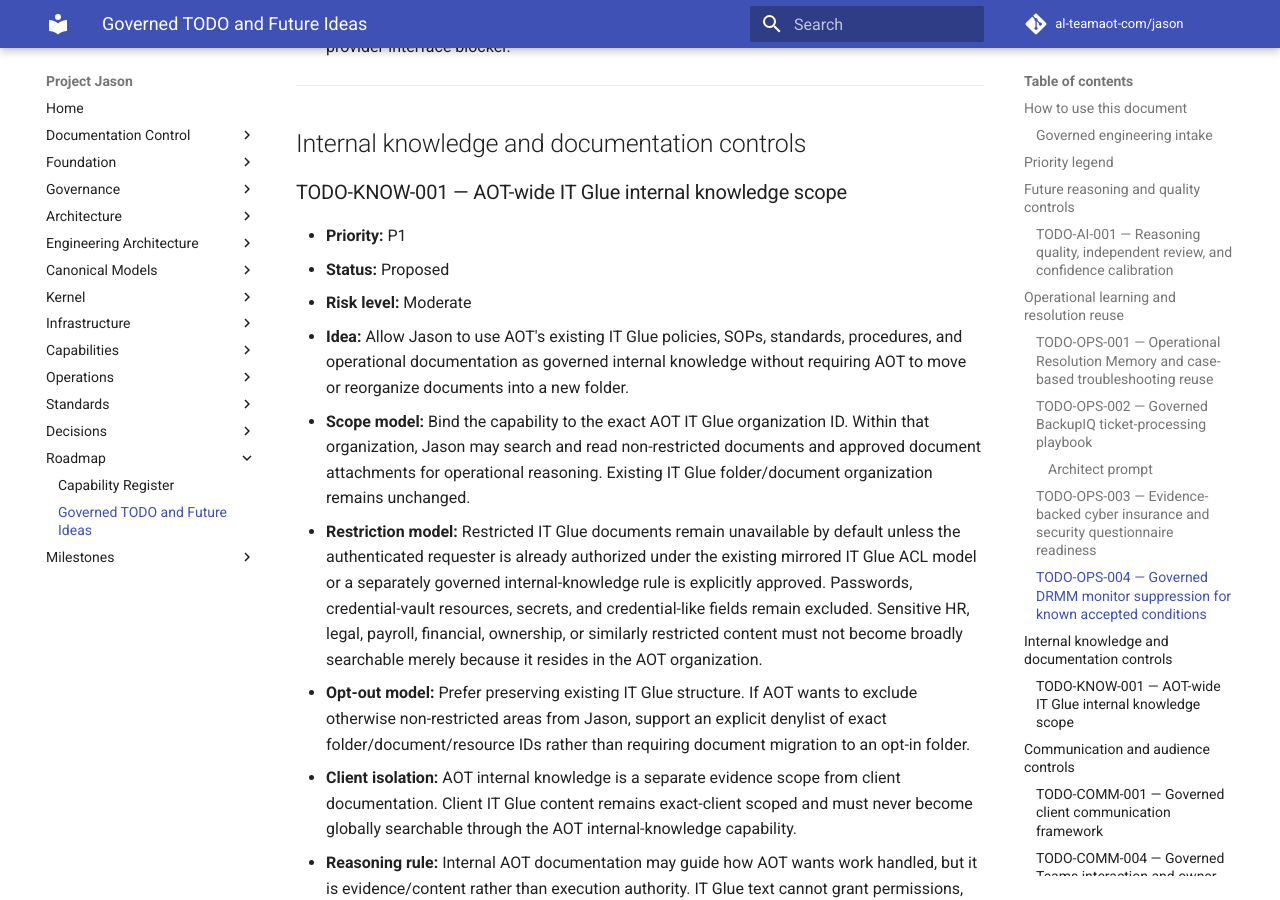
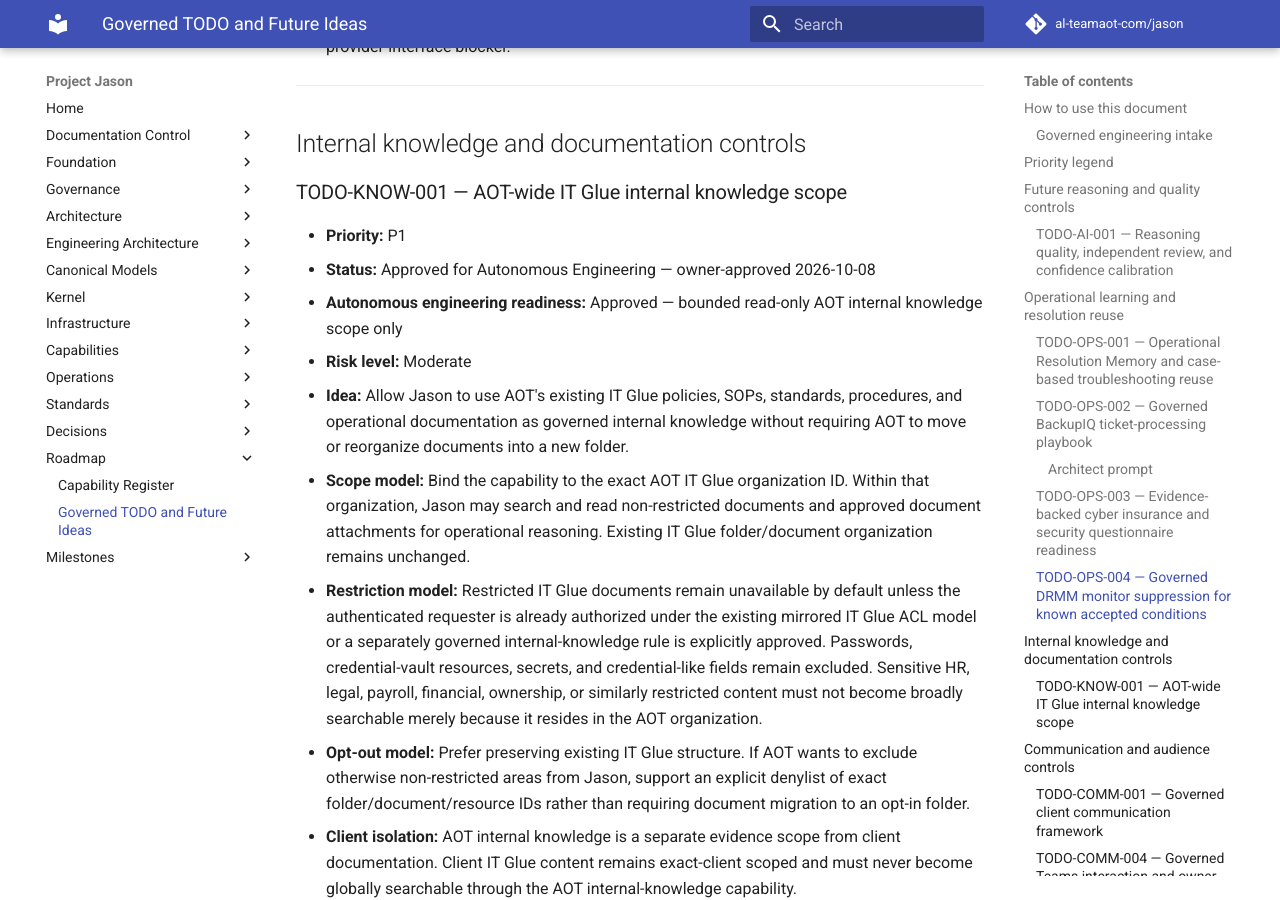
Before and after one commit to al-teamaot-com/jason, an MkDocs documentation site: the page built from docs/roadmaps/Project-Jason-TODO-and-Future-Ideas.md, in a window 1280 px wide and 900 px high, scrolled down 18473 px. Built offline with MkDocs 1.6.1 and Material for MkDocs 9.7.7, drawn with Linux system fonts in a browser that asks for light colours; comment, search, counter and statistics services are not loaded.

Commit message:
Approve bounded TODO-KNOW-001 autonomous engineering

```diff
--- a/docs/roadmaps/Project-Jason-TODO-and-Future-Ideas.md
+++ b/docs/roadmaps/Project-Jason-TODO-and-Future-Ideas.md
@@ -630,7 +630,8 @@
 ### TODO-KNOW-001 — AOT-wide IT Glue internal knowledge scope
 
 - **Priority:** P1
-- **Status:** Proposed
+- **Status:** Approved for Autonomous Engineering — owner-approved 2026-10-08
+- **Autonomous engineering readiness:** Approved — bounded read-only AOT internal knowledge scope only
 - **Risk level:** Moderate
 - **Idea:** Allow Jason to use AOT's existing IT Glue policies, SOPs, standards, procedures, and operational documentation as governed internal knowledge without requiring AOT to move or reorganize documents into a new folder.
 - **Scope model:** Bind the capability to the exact AOT IT Glue organization ID. Within that organization, Jason may search and read non-restricted documents and approved document attachments for operational reasoning. Existing IT Glue folder/document organization remains unchanged.
```
